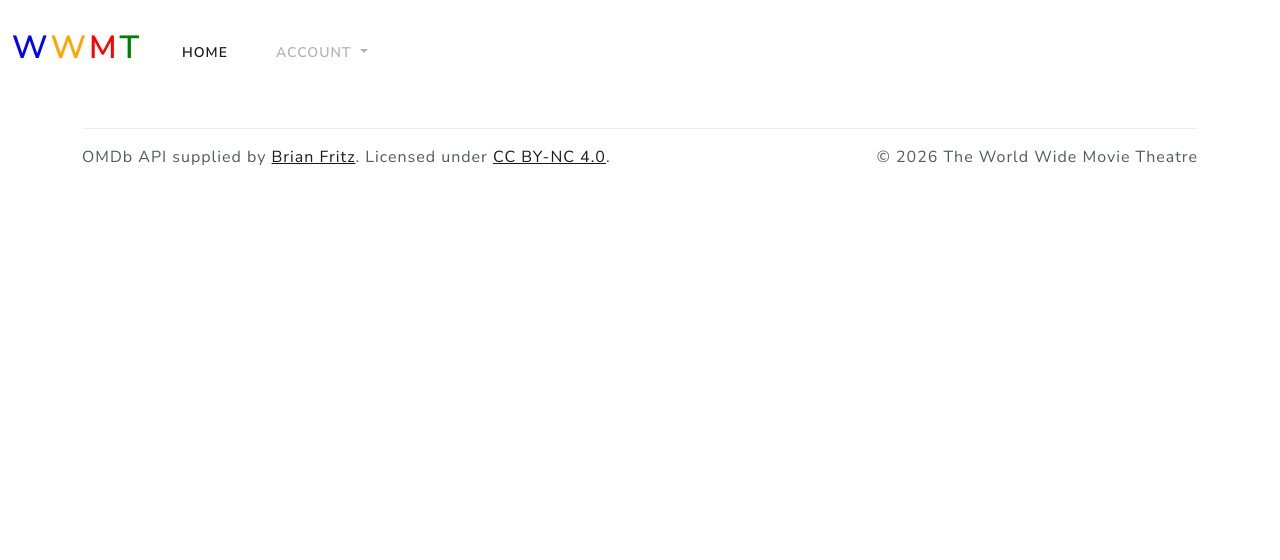
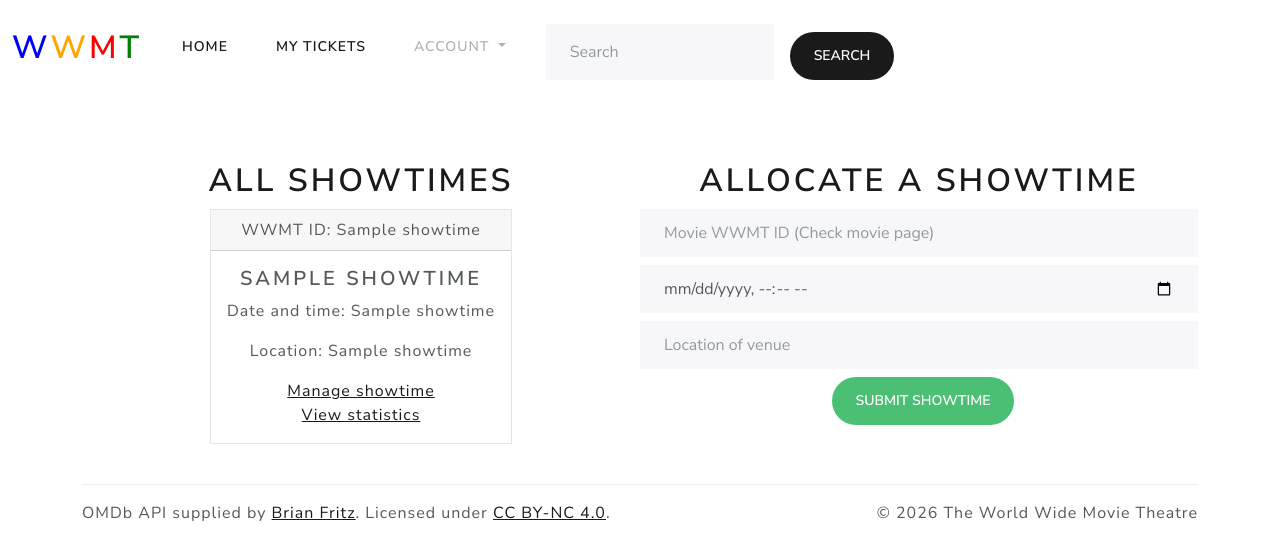
Before and after one commit to AndrewTech2/World-Wide-Movie-Theatre, a Flask app: template templates/showtimes.html in a window 1280 px wide. Shown: the top 560 px of the page. Run offline with Flask 3, Linux system fonts and the light colour scheme; the template is opened without the code that fills it: most values are stand-ins (such as "Sample title", 1, 10 or a date in 2020); some libraries are stand-ins or nearby versions.

Commit message:
add showtimes functionality

```diff
--- a/app.py
+++ b/app.py
@@ -210,3 +210,48 @@ def add_movie():
     conn.commit()
     conn.close()
     return redirect("/")
+
+@login_required
+@admin_required
+@app.route("/showtimes", methods=['GET', 'POST'])
+def showtimes():
+    # Get user credentials
+    credentials = get_credentials(session.get('user_id'))
+    if not credentials:
+        return redirect("/")
+    user = credentials[0]
+    username = credentials[1]
+    if request.method == "POST":
+        # Validate the submitted showtime before writing it to the database.
+        if '' in [request.form.get(field) for field in request.form]:
+            return render_template("error.html", error="Please fill out all fields.", user=user, username=username, login=True)
+        if "T" not in request.form.get("datetime"):
+            return render_template("error.html", error="Error whilst processing datetime field.", user=user, username=username, login=True)
+        today = datetime.datetime.now()
+        try:
+            datetime_input = datetime.datetime.strptime(request.form.get("datetime").replace("T", " "), "%Y-%m-%d %H:%M")
+        except:
+            return render_template("error.html", error="Error whilst processing datetime field.", user=user, username=username, login=True)
+        if today > datetime_input:
+            return render_template("error.html", error="Please ensure the movie runs in the future.", user=user, username=username, login=True)
+        conn = sqlite3.connect("wwmt.db")
+        curr = conn.cursor()
+        # Confirm that the selected movie exists before creating its showtime.
+        record = curr.execute("SELECT * FROM movies WHERE id=?", (request.form.get("movie_id"),)).fetchone()
+        if not record:
+            return render_template("error.html", error="Movie does not exist!", user=user, username=username, login=True)
+        runtime = datetime.datetime.strftime(datetime_input, "%Y-%m-%d %H:%M:00")
+        # Store the new showtime and redirect to its detail page.
+        curr.execute("INSERT INTO showtimes (movie_id, user_id, runtime, location) VALUES (?, ?, ?, ?)", (request.form.get("movie_id"), session.get("user_id"), runtime, request.form.get("location"),))
+        showtime_id = curr.execute("SELECT * FROM showtimes WHERE user_id=? ORDER BY id DESC", (session.get('user_id'),)).fetchall()[0][0]
+        conn.commit()
+        conn.close()
+        return redirect(f'/showtime?id={showtime_id}')
+    else:
+        # Load the signed-in user's showtimes together with their movie details.
+        conn = sqlite3.connect("wwmt.db")
+        curr = conn.cursor()
+        all_showtimes = curr.execute("SELECT * FROM showtimes, movies WHERE showtimes.user_id=? AND movie_id = movies.id ORDER BY showtimes.id DESC", (session.get("user_id"),)).fetchall()
+        conn.commit()
+        conn.close()
+        return render_template("showtimes.html", user=user, username=username, all_showtimes=all_showtimes)
--- a/static/styles.css
+++ b/static/styles.css
@@ -20,14 +20,10 @@ button[type="submit"] {
     margin-left: 1vh;
 }
 
-.add-form {
+.align-text-center {
     text-align: center;
 }
 
 .btn {
     border-radius: 30px;
 }
-
-a:hover {
-    text-decoration: underline double;
-}
--- a/templates/add.html
+++ b/templates/add.html
@@ -8,7 +8,7 @@ Add movies
 <div class="container">
     <h1 class="header">Add movie</h1>
     <div class="row d-flex flex-wrap justify-content-center add-container">
-        <div class="col-xl-6 add-form">
+        <div class="col-xl-6 align-text-center">
             <h3>Search by title</h3>
             <form action="/add" method="post">
                 <input autocomplete="off" name="title" type="search" class="form-control" placeholder="Title">
--- a/templates/error.html
+++ b/templates/error.html
@@ -9,7 +9,7 @@
 {% endblock %}
 
 {% block content %}
-<div class="alert alert-primary">
+<div class="alert alert-warning">
   <h3>{{ error }}</h3>
 </div>
 {% endblock %}
--- a/templates/layout_registered.html
+++ b/templates/layout_registered.html
@@ -38,7 +38,7 @@
             <a class="nav-link active" aria-current="page" href="/add">Add movies</a>
           </li>
           <li class="nav-item">
-            <a class="nav-link active" aria-current="page" href="/showtimes">Manage showtimes</a>
+            <a class="nav-link active" aria-current="page" href="/showtimes">Showtimes</a>
           </li>
           {% endif %}
           <li class="nav-item dropdown">
@@ -46,22 +46,22 @@
               Account
             </a>
             <ul class="dropdown-menu">
+              <li><a class="dropdown-item">{{ username }}</a></li>
               <li><a class="dropdown-item" href="/logout">Log out</a></li>
               <li><a class="dropdown-item" href="/change_password">Change password</a></li>
             </ul>
           </li>
           <li class="nav-item"><form class="d-flex" role="search">
       <input class="form-control me-2" type="search" placeholder="Search" aria-label="Search"/>
-      <button class="btn btn-success" type="submit">Search</button>
+      <button class="btn btn-primary" type="submit">Search</button>
         </form></li>
-            <li class="nav-item">
-                Hi, {{ username }}
-            </li>
-
         </ul>
       </div>
     </div>
   </nav>
+  <div class="alert alert-warning" style="opacity: 0%;">
+    <h3 id="alert-text"></h3>
+  </div>
   {% block content %}
   {% endblock %}
   <div class="container">
--- a/templates/movies.html
+++ b/templates/movies.html
@@ -30,6 +30,8 @@
     <li class="list-group-item">Age rating: <strong>{{ movie[5] }}</strong></li>
     <li class="list-group-item">User rating: <strong>{{ movie[4] }}/10</strong></li>
     <li class="list-group-item">Release date: <strong>{{ movie[7] }}</strong></li>
+    <li class="list-group-item">WWMT ID: <strong>{{ movie[0] }}</strong></li>
+    <li class="list-group-item">IMDb link: <strong><a href="https://imdb.com/title/{{ movie[9] }}" target="_blank">Link</a></strong></li>
   </ul>
   <div class="card-body">
     <a href="/movie?id={{ movie[0] }}" class="card-link">Visit page</a>
--- a/templates/showtimes.html
+++ b/templates/showtimes.html
@@ -1 +1,39 @@
-{% extends "layout_not_registered.html" %}
+{% extends "layout_registered.html" %}
+
+{% block title %}
+Showtimes
+{% endblock %}
+
+{% block content %}
+<div class="container mt-3 d-flex flex-wrap justify-content-center">
+    <div class="col-xl-6 align-text-center d-flex flex-column align-items-center justify-content-center">
+        {% if all_showtimes %}
+        <h1>All showtimes</h1>
+        {% else %}
+        <h1>No showtimes to show</h1>
+        {% endif %}
+        {% for showtime in all_showtimes %}
+        <div class="card bg-light mb-3" style="max-width: 20rem;">
+        <p class="card-header">WWMT ID: <strong>{{ showtime[1] }}</strong></p>
+        <div class="card-body">
+            <h4 class="card-title">{{ showtime[6] }}</h4>
+            <p class="card-text">Date and time: <strong>{{ showtime[3] }}</strong></p>
+            <p class="card-text">Location: <strong>{{ showtime[4] }}</strong></p>
+            <a href="/manage_showtime?id={{ showtime[0] }}" class="card-link">Manage showtime</a>
+            <br>
+            <a href="/statistics?id={{ showtime[0] }}" class="card-link">View statistics</a>
+        </div>
+        </div>
+        {% endfor %}
+    </div>
+    <div class="col-xl-6 align-text-center">
+        <h1>Allocate a showtime</h1>
+        <form method="post" action="/showtimes">
+            <input required autocomplete="off" class="form-control" type="number" min="1" name="movie_id" placeholder="Movie WWMT ID (Check movie page)">
+            <input required autocomplete='off' class="form-control mt-2" type="datetime-local" name="datetime">
+            <input required autocomplete="off" class="form-control mt-2" type="text" name="location" placeholder="Location of venue">
+            <button type="submit" class="btn btn-success">Submit showtime</button>
+        </form>
+    </div>
+</div>
+{% endblock %}
```
Also changed, not shown: static/script_not_registered.js (added, +49 -0 lines), templates/layout_not_registered.html (+1 -49 lines), README.md, wwmt.db, 2 other files.
